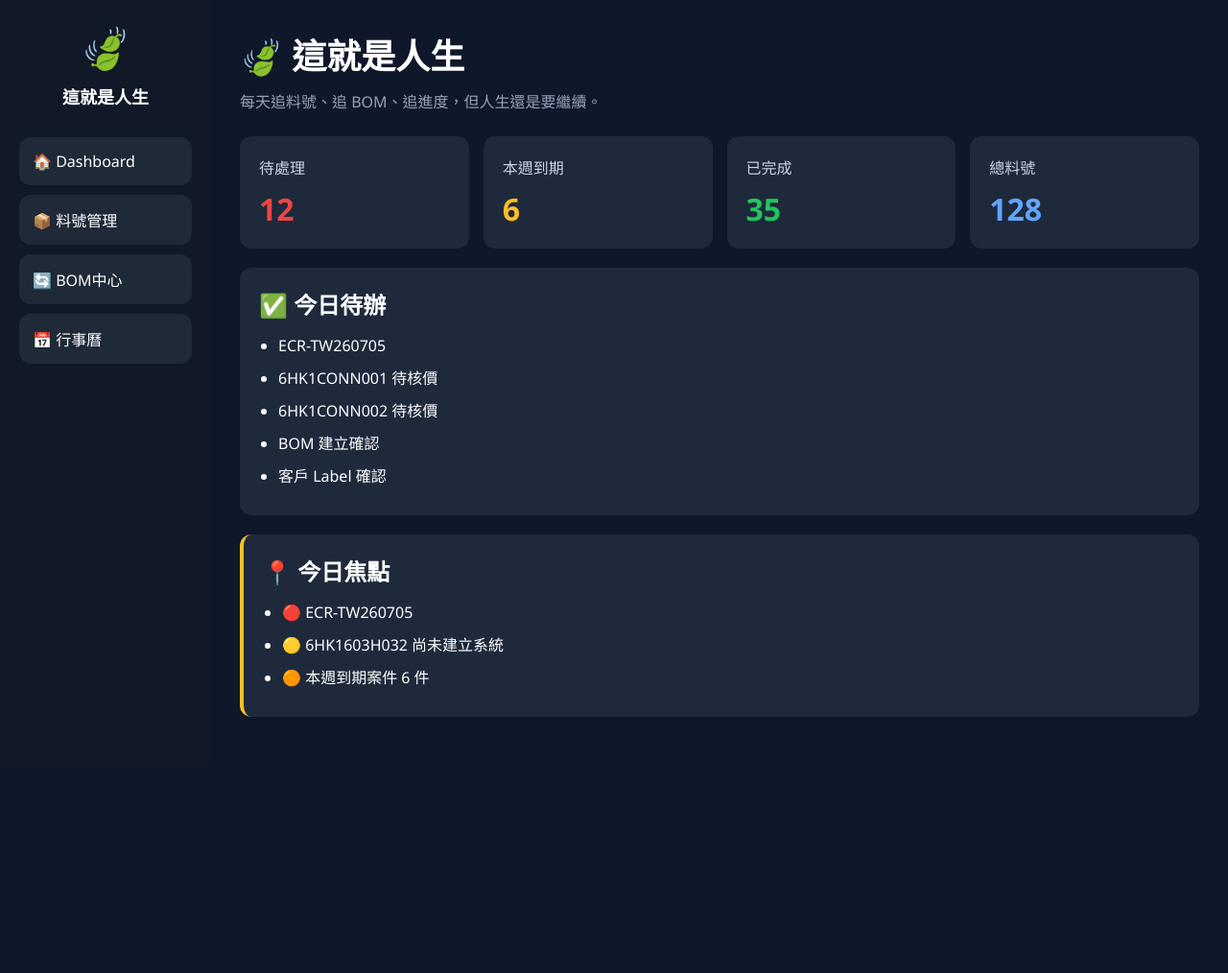
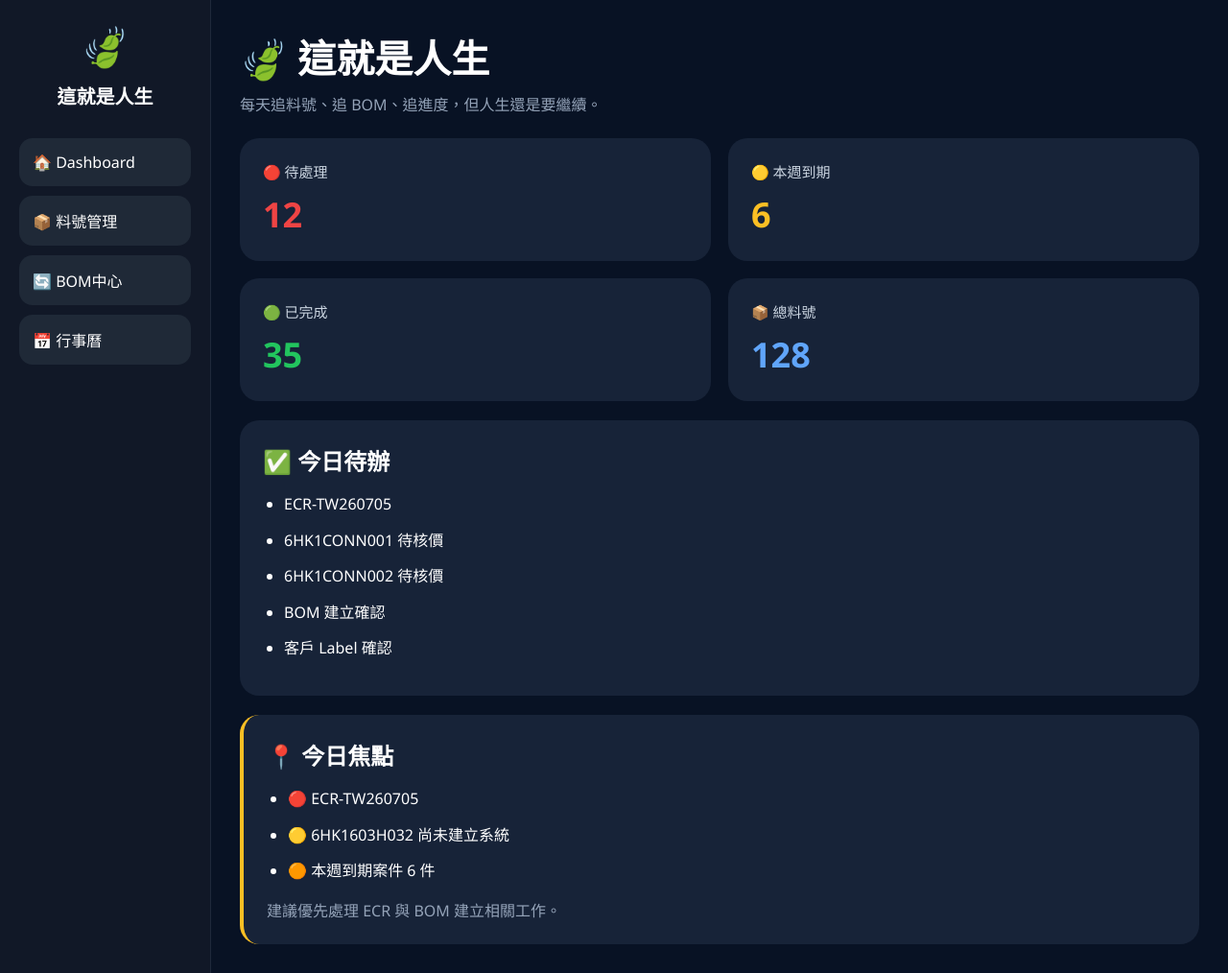
Before and after one commit to c4zy8f5pkh-rgb/kate, a plain HTML site: page index.html in a window 1280 px wide. Shown: the whole page at 96% size. Before the commit the page ends 800 px from the top, so only its background shows below. Drawn offline with Linux system fonts and the light colour scheme.

Commit message:
Update index.html

```diff
--- a/index.html
+++ b/index.html
@@ -6,6 +6,7 @@
 <title>這就是人生</title>
 
 <style>
+
 *{
     margin:0;
     padding:0;
@@ -14,102 +15,134 @@
 }
 
 body{
+    background:#081224;
+    color:white;
     display:flex;
-    background:#0f172a;
-    color:white;
     min-height:100vh;
 }
+
+/* 左側 */
 
 .sidebar{
     width:220px;
     background:#111827;
+    border-right:1px solid #1e293b;
     padding:20px;
 }
 
 .logo{
     text-align:center;
-    font-size:42px;
+    font-size:40px;
 }
 
 .site-name{
     text-align:center;
+    font-size:20px;
+    font-weight:700;
     margin:10px 0 30px;
-    font-size:18px;
-    font-weight:bold;
+}
+
+.menu{
+    display:flex;
+    flex-direction:column;
+    gap:10px;
 }
 
 .menu-item{
     background:#1f2937;
     padding:14px;
-    margin-bottom:10px;
-    border-radius:12px;
+    border-radius:14px;
+    cursor:pointer;
+    transition:.2s;
 }
+
+.menu-item:hover{
+    background:#334155;
+}
+
+/* 主內容 */
 
 .main{
     flex:1;
+    max-width:1200px;
     padding:30px;
 }
 
 .title{
-    font-size:36px;
-    font-weight:bold;
+    font-size:40px;
+    font-weight:800;
 }
 
 .subtitle{
-    margin-top:10px;
     color:#94a3b8;
+    margin-top:8px;
 }
+
+/* KPI */
 
 .stats{
     display:grid;
-    grid-template-columns:repeat(4,1fr);
-    gap:15px;
-    margin-top:25px;
+    grid-template-columns:repeat(2,1fr);
+    gap:18px;
+    margin-top:24px;
 }
 
 .card{
-    background:#1e293b;
-    padding:20px;
-    border-radius:12px;
+    background:#172338;
+    border-radius:20px;
+    padding:24px;
 }
 
 .card-title{
     color:#cbd5e1;
+    font-size:15px;
 }
 
 .card-number{
-    font-size:32px;
-    font-weight:bold;
     margin-top:10px;
+    font-size:36px;
+    font-weight:700;
 }
 
+.red{color:#ef4444;}
+.yellow{color:#fbbf24;}
+.green{color:#22c55e;}
+.blue{color:#60a5fa;}
+
+/* 區塊 */
+
 .section{
-    background:#1e293b;
-    padding:20px;
-    border-radius:12px;
+    background:#172338;
+    border-radius:20px;
+    padding:24px;
     margin-top:20px;
 }
 
-.section h2{
-    margin-bottom:15px;
+.section-title{
+    font-size:24px;
+    font-weight:700;
+    margin-bottom:16px;
 }
 
 .section ul{
-    margin-left:20px;
+    margin-left:22px;
 }
 
 .section li{
-    margin-bottom:10px;
+    margin-bottom:12px;
+    line-height:1.6;
 }
 
 .focus{
     border-left:4px solid #fbbf24;
 }
 
-.red{color:#ef4444;}
-.yellow{color:#fbbf24;}
-.green{color:#22c55e;}
-.blue{color:#60a5fa;}
+.note{
+    margin-top:15px;
+    color:#94a3b8;
+}
+
+/* 手機 */
 
 @media(max-width:900px){
 
@@ -122,9 +155,11 @@ body{
     }
 
     .stats{
-        grid-template-columns:repeat(2,1fr);
+        grid-template-columns:1fr;
     }
+
 }
+
 </style>
 </head>
 
@@ -138,10 +173,25 @@ body{
         這就是人生
     </div>
 
-<div class="menu-item">🏠 Dashboard</div>
-<div class="menu-item">📦 料號管理</div>
-<div class="menu-item">🔄 BOM中心</div>
-<div class="menu-item">📅 行事曆</div>
+    <div class="menu">
+
+        <div class="menu-item">
+            🏠 Dashboard
+        </div>
+
+        <div class="menu-item">
+            📦 料號管理
+        </div>
+
+        <div class="menu-item">
+            🔄 BOM中心
+        </div>
+
+        <div class="menu-item">
+            📅 行事曆
+        </div>
+
+    </div>
 
 </div>
 
@@ -158,22 +208,22 @@ body{
     <div class="stats">
 
         <div class="card">
-<div class="card-title">待處理</div>
+            <div class="card-title">🔴 待處理</div>
             <div class="card-number red">12</div>
         </div>
 
         <div class="card">
-<div class="card-title">本週到期</div>
+            <div class="card-title">🟡 本週到期</div>
             <div class="card-number yellow">6</div>
         </div>
 
         <div class="card">
-<div class="card-title">已完成</div>
+            <div class="card-title">🟢 已完成</div>
             <div class="card-number green">35</div>
         </div>
 
         <div class="card">
-<div class="card-title">總料號</div>
+            <div class="card-title">📦 總料號</div>
             <div class="card-number blue">128</div>
         </div>
 
@@ -181,7 +231,9 @@ body{
 
     <div class="section">
 
-<h2>✅ 今日待辦</h2>
+        <div class="section-title">
+            ✅ 今日待辦
+        </div>
 
         <ul>
             <li>ECR-TW260705</li>
@@ -195,7 +247,9 @@ body{
 
     <div class="section focus">
 
-<h2>📍 今日焦點</h2>
+        <div class="section-title">
+            📍 今日焦點
+        </div>
 
         <ul>
             <li>🔴 ECR-TW260705</li>
@@ -203,6 +257,10 @@ body{
             <li>🟠 本週到期案件 6 件</li>
         </ul>
 
+        <div class="note">
+            建議優先處理 ECR 與 BOM 建立相關工作。
+        </div>
+
     </div>
 
 </div>
```
Lines whose indentation alone changed are shown as unchanged.
